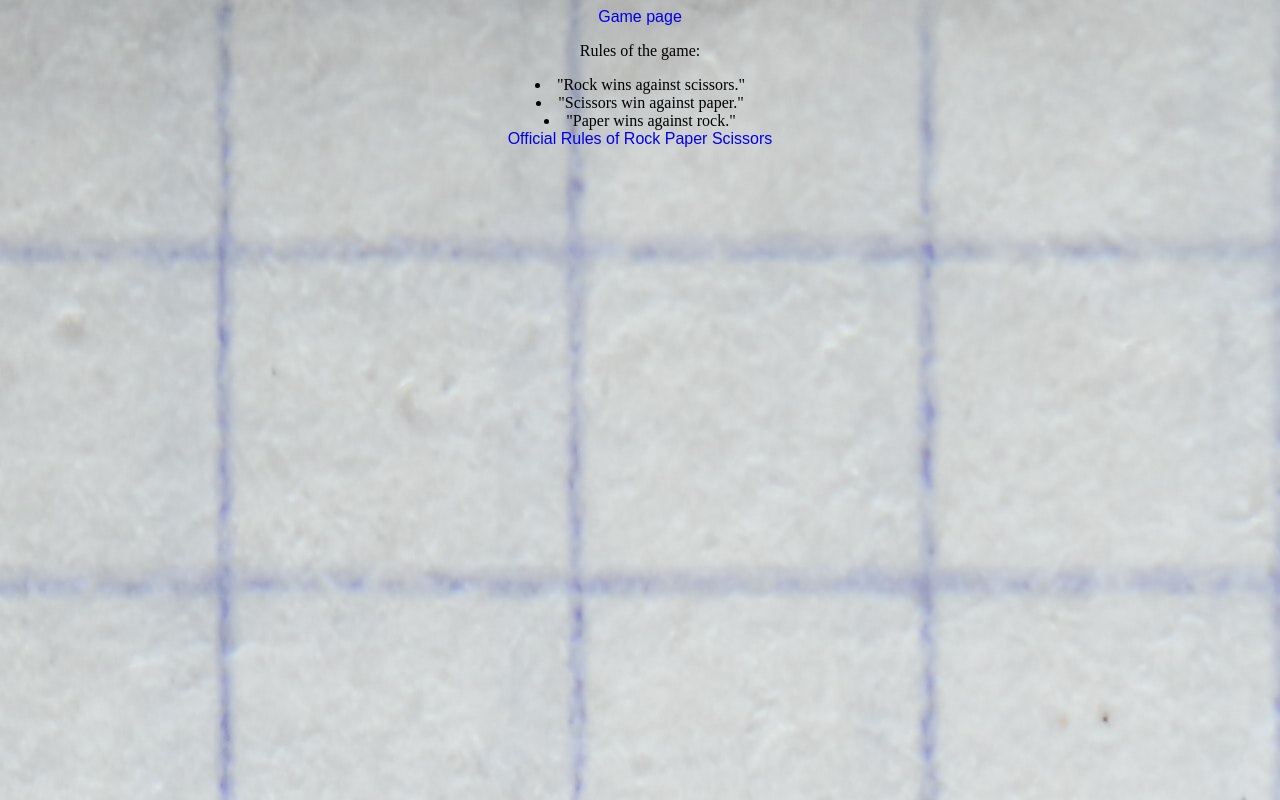
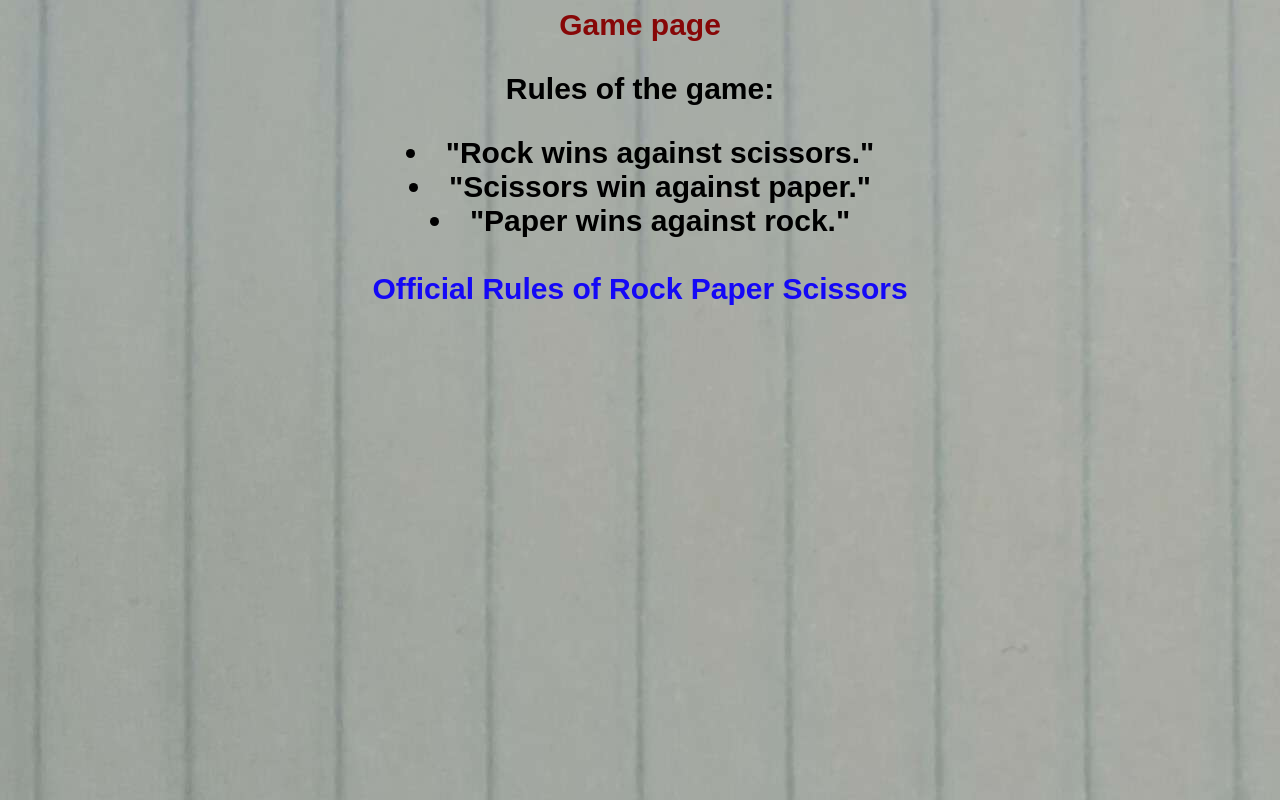
Before and after one commit to AlexHenGitHub/Milestone-Project-1, a plain HTML site: page howToPlay.html in a window 1280 px wide. Drawn offline with Linux system fonts and the light colour scheme.

Commit message:
Changed fonts and background

```diff
--- a/howToPlay.html
+++ b/howToPlay.html
@@ -16,7 +16,8 @@
     <li>"Rock wins against scissors."</li>
     <li>"Scissors win against paper."</li>
     <li>"Paper wins against rock."</li>
+    <br>
 
-    <a  href="https://wrpsa.com/the-official-rules-of-rock-paper-scissors/">Official Rules of Rock Paper Scissors </a>
+    <a  id="OffRulesRPSLink" href="https://wrpsa.com/the-official-rules-of-rock-paper-scissors/">Official Rules of Rock Paper Scissors </a>
 </body>
 </html>
--- a/style.css
+++ b/style.css
@@ -1,5 +1,16 @@
 
 
+#TestTag
+{
+    font-family: Arial, Helvetica, sans-serif;
+    font-weight: bold;
+    font-size: 30px;
+}
+
+#OffRulesRPSLink
+{
+    color: rgb(20, 8, 246);
+}
 
 
 
@@ -7,12 +18,14 @@ a
 {
  font-family: Arial, Helvetica, sans-serif;
  text-decoration: none;
+ color: rgb(135, 7, 7);
+
 }
 
 body
 {
     text-align: center;
-    background-image: url(../Images\\pexels-eva-bronzini-7598250.jpg);
+    background-image: url(../Images\\ImgOfNoteBook.jpg);
 }
 
 
@@ -80,6 +93,8 @@ body
 {
     color: rgb(161, 17, 6);
     font-family: Arial, Helvetica, sans-serif;
+    font-weight: bold;
+    font-size: 100px;
 
 
 }
```
Also changed, not shown: Images/ImgOfNoteBook.jpg (added).
